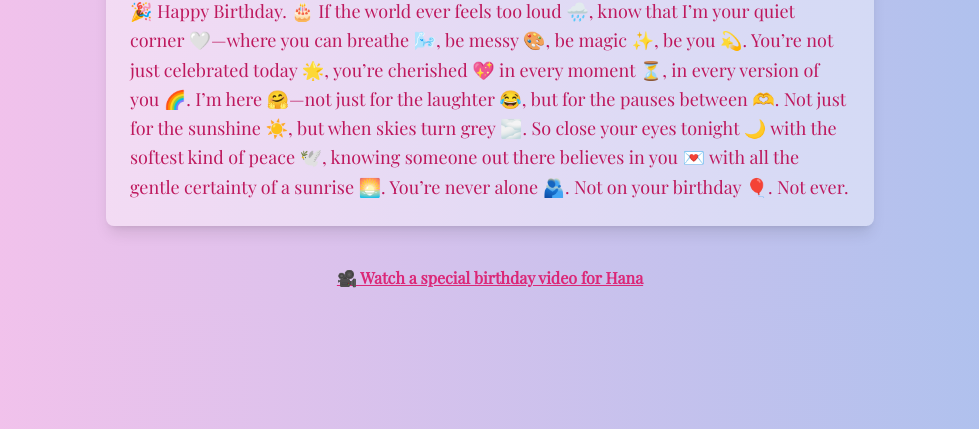
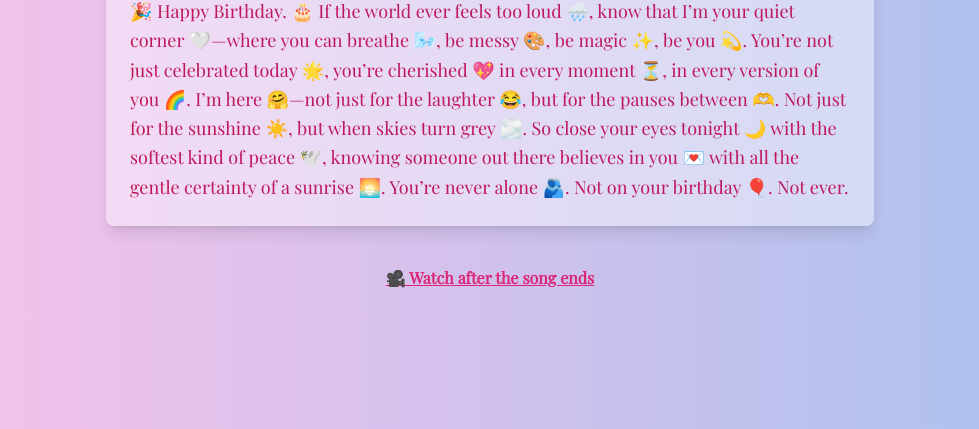
Before and after one commit to dinesh78395-gif/birthda, a plain HTML site: page index.html in a window 1280 px wide. Shown: the part 371-800 px from the top of the page, without its empty margins (150-1129 px from the left). Drawn offline with nearby package versions, Linux system fonts and the light colour scheme.

Commit message:
Update index.html

```diff
--- a/index.html
+++ b/index.html
@@ -66,8 +66,8 @@
   </section>
   <a href="https://www.instagram.com/reel/DK5NjXHojsM/?utm_source=ig_web_copy_link&igsh=MzRlODBiNWFlZA==" target="_blank"
    class="text-pink-600 hover:text-pink-800 font-semibold underline">
-   🎥 Watch a special birthday video for Hana
-</a>
+   🎥 Watch after the song ends</a>
+
 
   <!-- Floating Message -->
   <div id="birthdayFloatMessage">Happy Birthday,kid! 💖</div>
```
